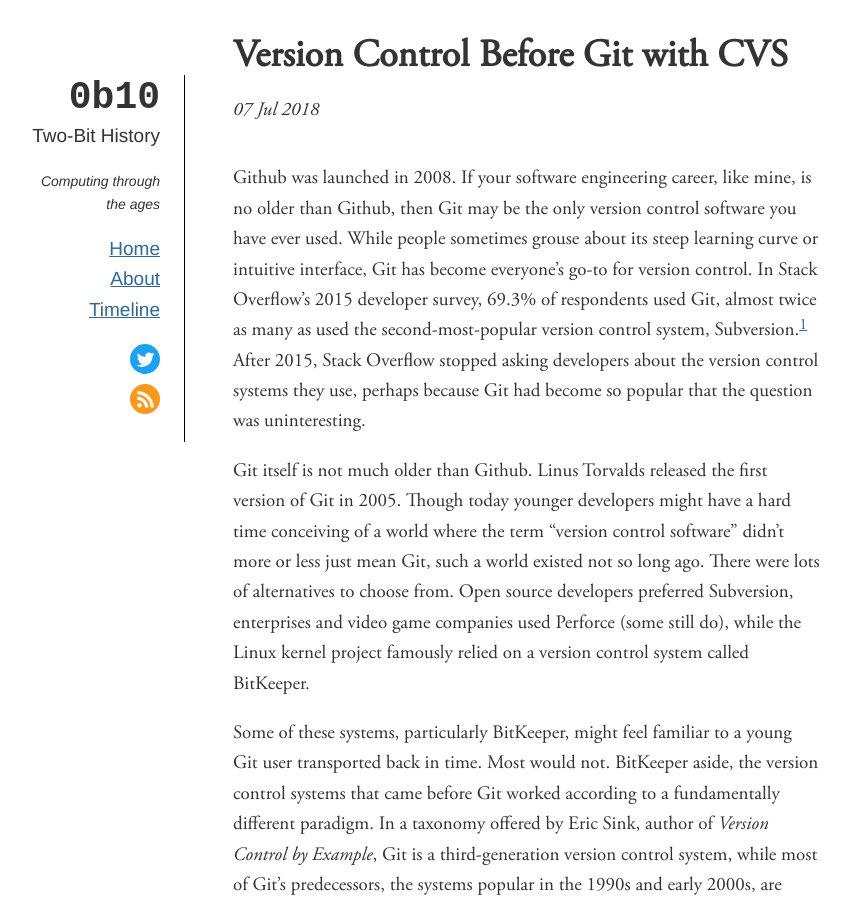
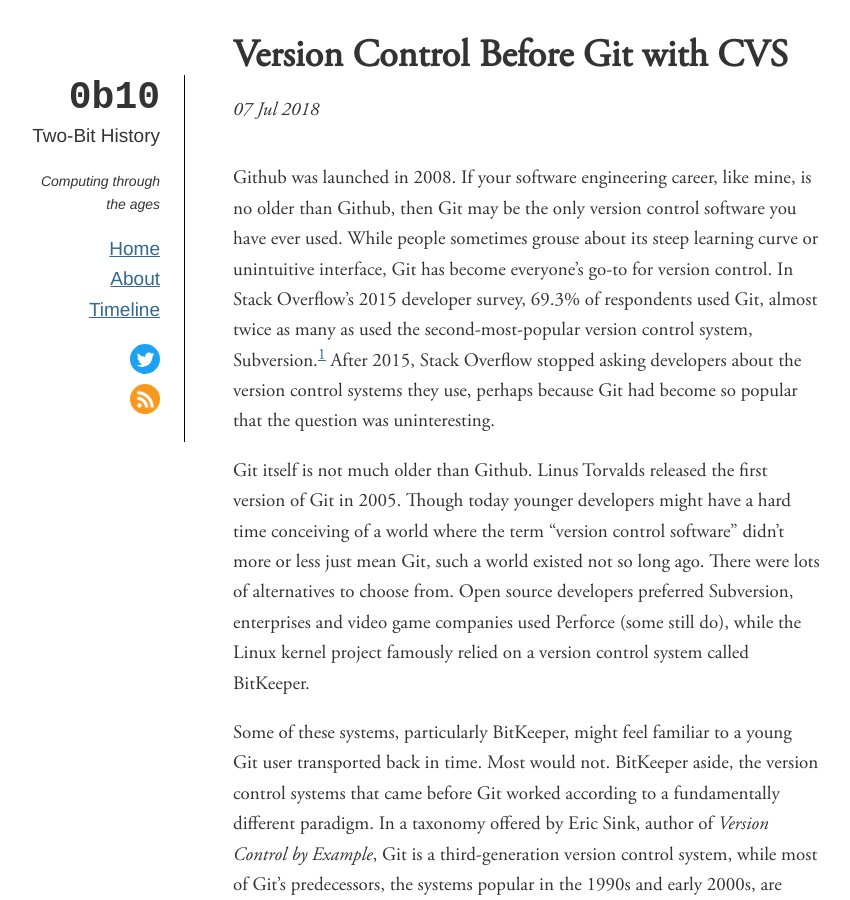
Before and after one commit to sinclairtarget/sinclairtarget.github.io, a Jekyll site: the page built from _posts/2018-07-07-cvs.md, in a window 1280 px wide and 900 px high. Shown: the whole window, without its empty margins (113-963 px from the left). Built offline with Jekyll 4.4.1, drawn with Linux system fonts in a browser that asks for light colours.

Commit message:
cvs post typo: intuitive -> unintuitive

```diff
--- a/_posts/2018-07-07-cvs.md
+++ b/_posts/2018-07-07-cvs.md
@@ -7,7 +7,7 @@ excerpt: >
     Github was launched in 2008. If your software engineering career, like
     mine, is no older than Github, then Git may be the only version control
     software you have ever used. While people sometimes grouse about its steep
-    learning curve or intuitive interface, Git has become everyone's go-to
+    learning curve or unintuitive interface, Git has become everyone's go-to
     for version control. In Stack Overflow's 2015 developer survey, 69.3% of
     respondents used Git, almost twice as many as used the second-most-popular
     version control system, Subversion. After 2015, Stack Overflow stopped
@@ -18,7 +18,7 @@ excerpt: >
 Github was launched in 2008. If your software engineering career, like mine, is
 no older than Github, then Git may be the only version control software you
 have ever used. While people sometimes grouse about its steep learning curve or
-intuitive interface, Git has become everyone's go-to for version control. In
+unintuitive interface, Git has become everyone's go-to for version control. In
 Stack Overflow's 2015 developer survey, 69.3% of respondents used Git, almost
 twice as many as used the second-most-popular version control system,
 Subversion.[^1] After 2015, Stack Overflow stopped asking developers about the
```
